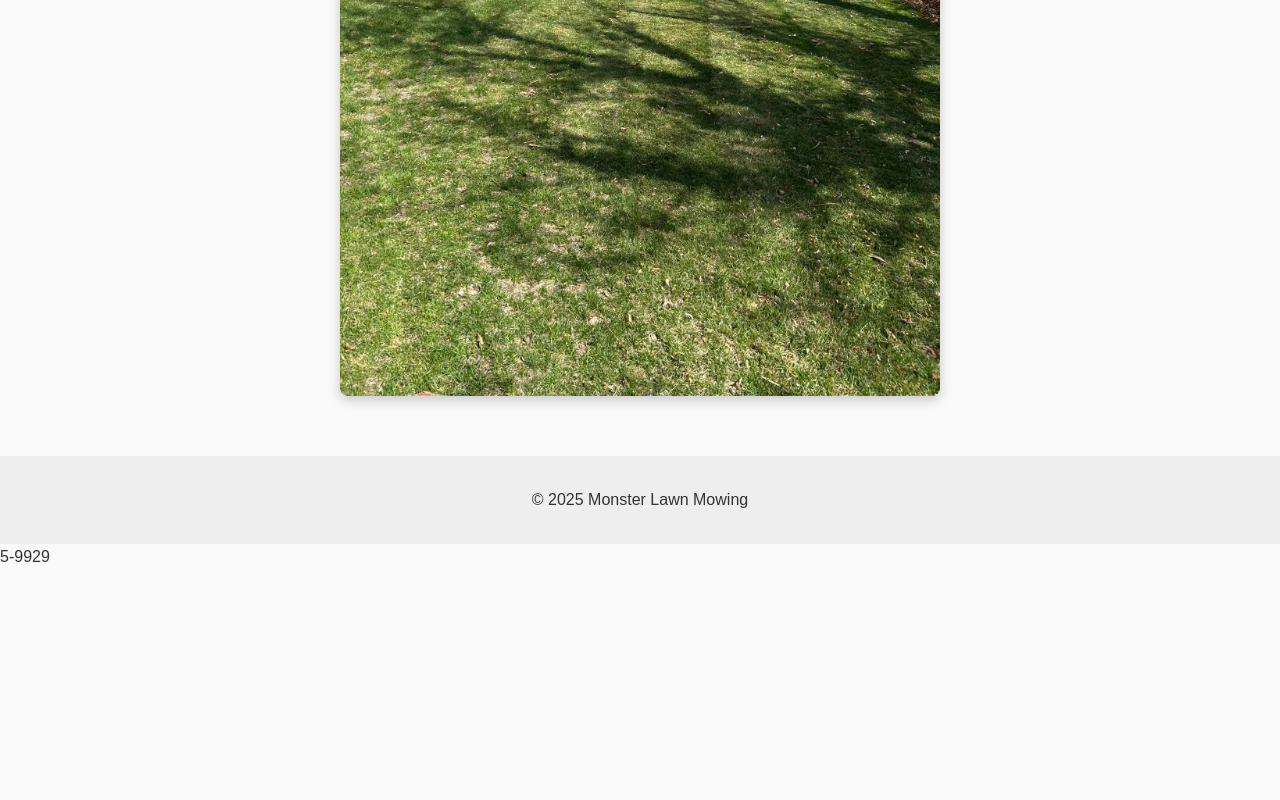
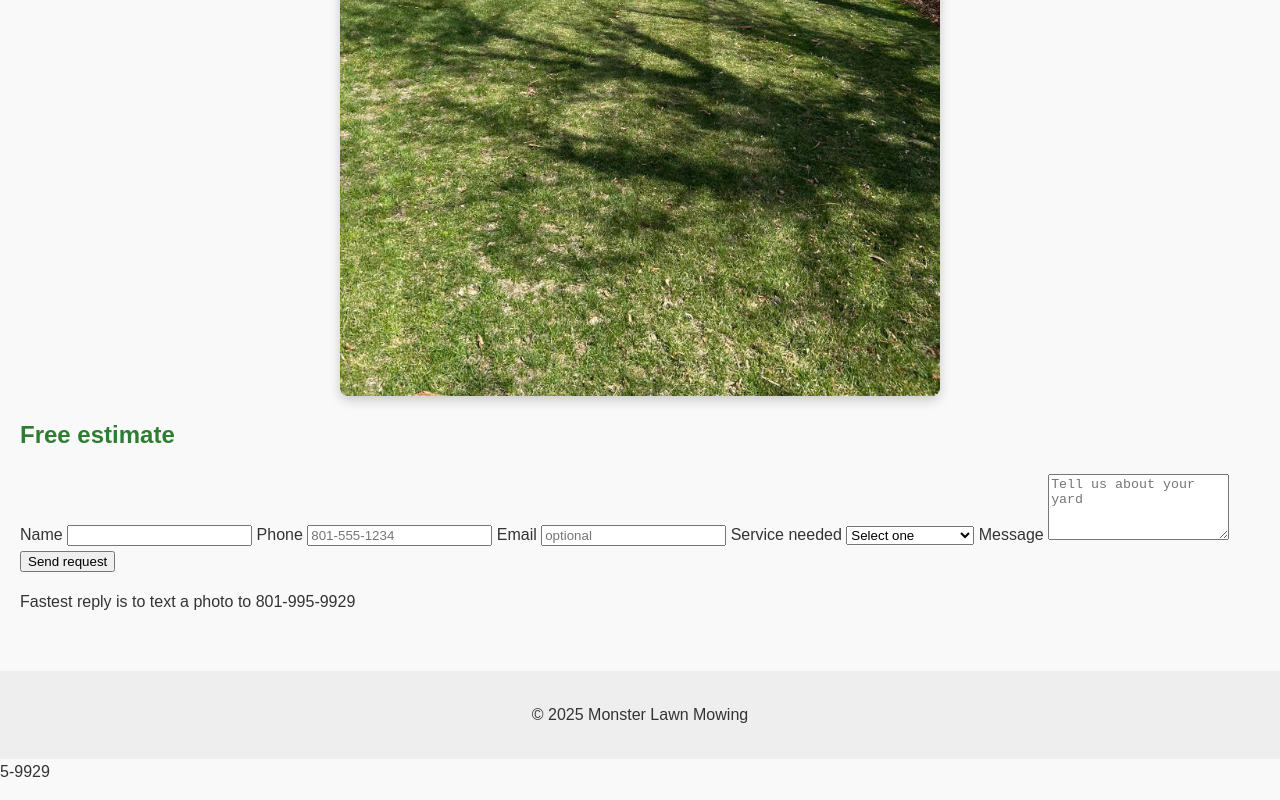
Before and after one commit to Crispyrice78/monster-lawn-mowing, a plain HTML site: page index.html in a window 1280 px wide. Shown: the part 967-1767 px from the top of the page. Before the commit the page ends 1552 px from the top, so only its background shows below. Drawn offline with Linux system fonts and the light colour scheme.

Commit message:
Update index.html

```diff
--- a/index.html
+++ b/index.html
@@ -27,6 +27,51 @@
     <a href="#contact" class="btn center">Get a Free Quote</a>
 
     <img src="./img/lawn1.jpg" alt="Freshly mowed yard" width="600">
+       <section id="contact" class="contact">
+    <h2>Free estimate</h2>
+
+    <!-- Replace the action URL in Step 3 -->
+    <form id="quote" action="https://formspree.io/f/yourcode" method="POST">
+      <label>
+        Name
+        <input type="text" name="name" required>
+      </label>
+
+      <label>
+        Phone
+        <input type="tel" name="phone" placeholder="801-555-1234" required>
+      </label>
+
+      <label>
+        Email
+        <input type="email" name="email" placeholder="optional">
+      </label>
+
+      <label>
+        Service needed
+        <select name="service" required>
+          <option value="" selected disabled>Select one</option>
+          <option>Lawn mowing</option>
+          <option>Edging</option>
+          <option>Leaf removal</option>
+          <option>Seasonal cleanup</option>
+        </select>
+      </label>
+
+      <label>
+        Message
+        <textarea name="message" rows="4" placeholder="Tell us about your yard" required></textarea>
+      </label>
+
+      <!-- Honeypot to block bots -->
+      <input type="text" name="_gotcha" style="display:none">
+
+      <button type="submit" class="btn">Send request</button>
+    </form>
+
+    <p class="note">Fastest reply is to text a photo to 801-995-9929</p>
+  </section>
+
   </main>
 
 
```
